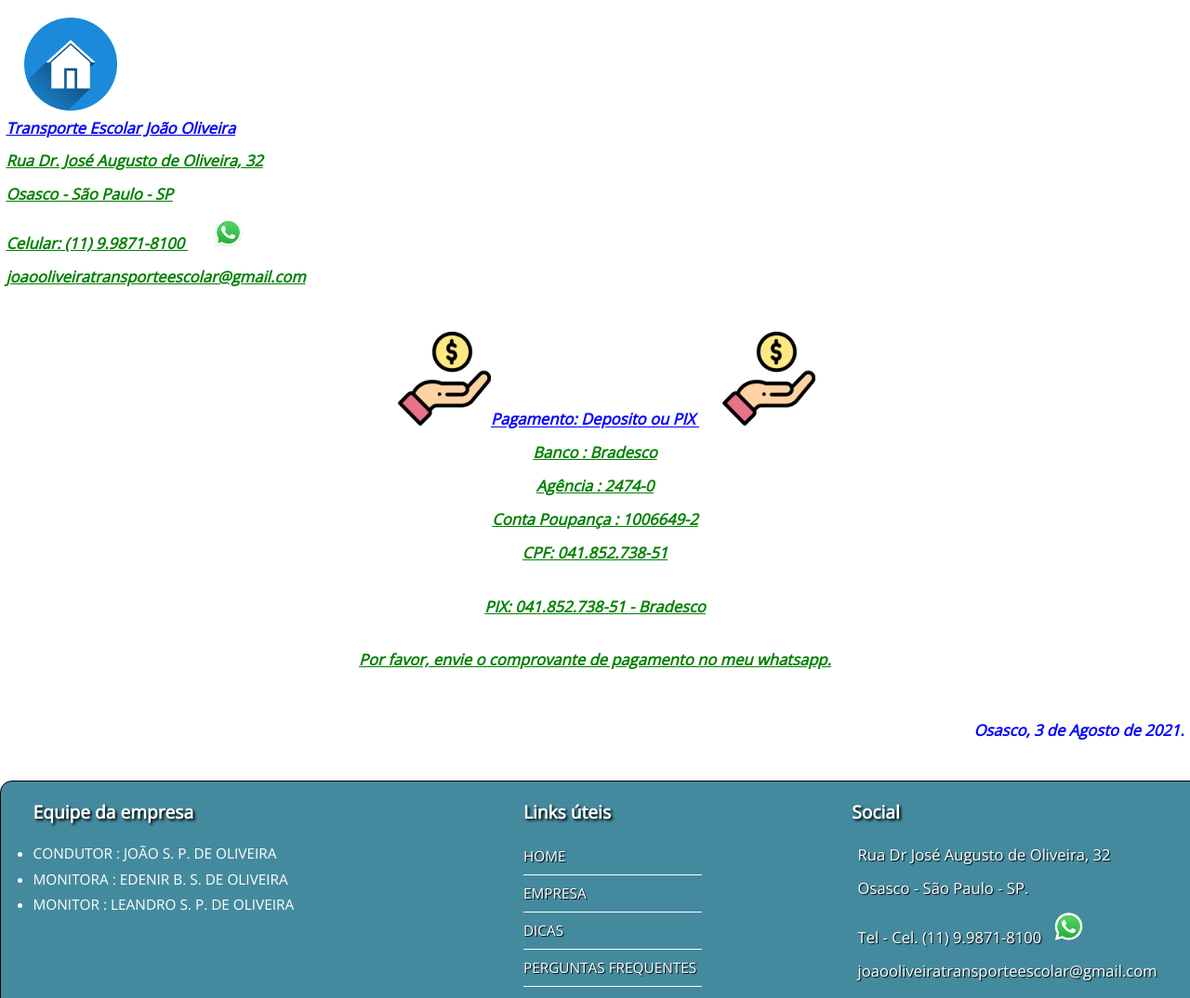
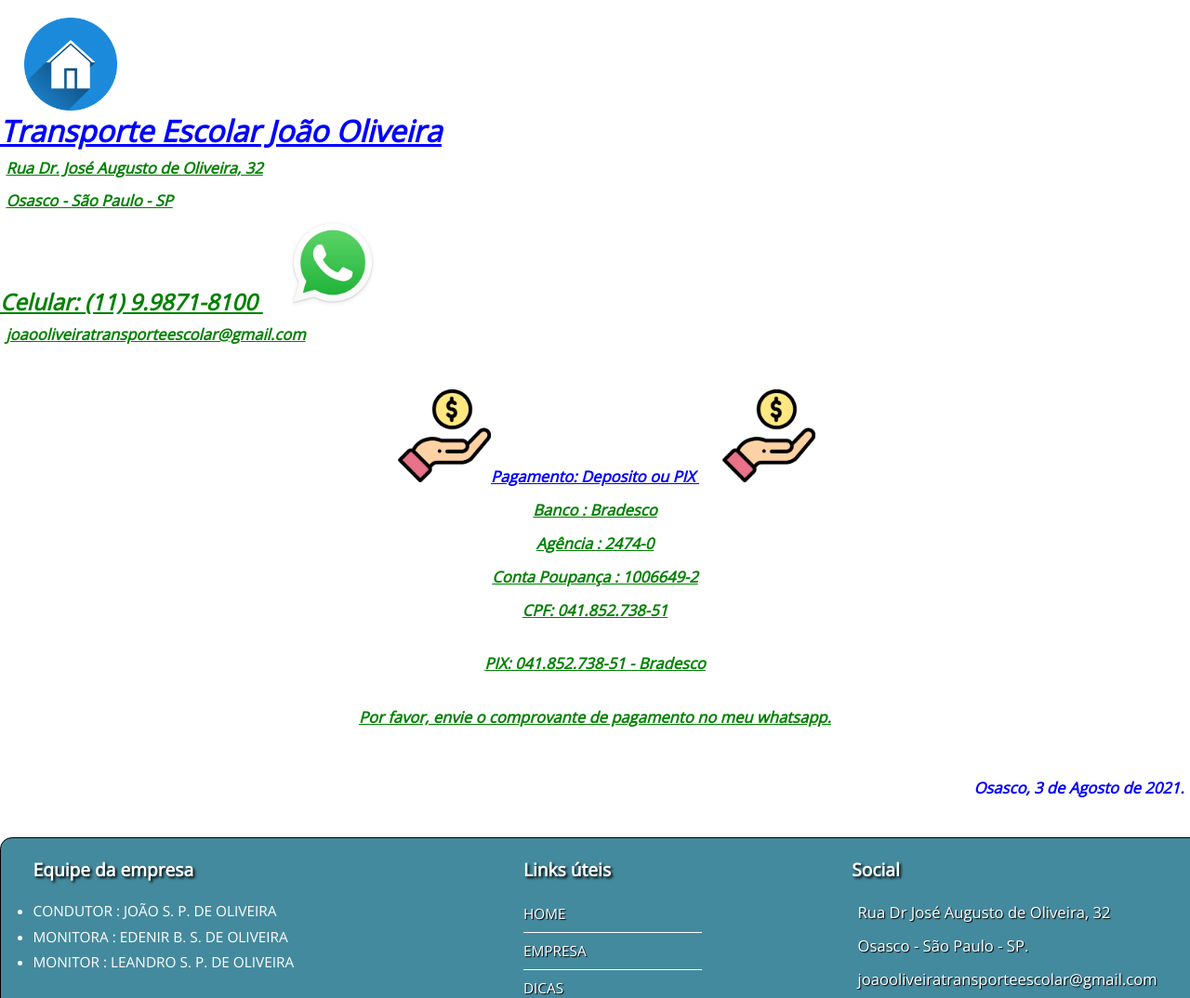
Before and after one commit to OMIYA2019/Joao-Oliveira, a plain HTML site: page contato.html in a window 1280 px wide. Shown: the top 1074 px of the page at 93% size. Drawn offline with nearby package versions, Linux system fonts and the light colour scheme.

Commit message:
corrigi arquivo contato

```diff
--- a/contato.html
+++ b/contato.html
@@ -16,7 +16,7 @@
 	<div class="contato">
 <h1 align="left">
 	<i>
-		<font color=blue><u><p> Transporte Escolar João Oliveira</p></u></font>
+		<font color=blue><u> Transporte Escolar João Oliveira</u></font>
 	</i>
 </h1>
 
@@ -34,7 +34,7 @@
 <ul>
 	<h2 align="left">
 		<i>
-	<li><font color=green><u><p> Celular: (11) 9.9871-8100 <img src="whatsapp.png"/></p></u></font></li>
+	<li><font color=green><u> Celular: (11) 9.9871-8100 <img src="whatsapp.png"/></u></font></li>
 		</i>
 	</h2>
 </ul>
@@ -132,8 +132,8 @@
 						<ul class="social">
 							<li><p>Rua Dr José Augusto de Oliveira, 32</p></li>
 							<li><p>Osasco - São Paulo - SP.</p></li>
+							<li><p>joaooliveiratransporteescolar@gmail.com</p></li>
 							<li><p> Tel - Cel. (11) 9.9871-8100 <img src="whatsapp.png"/></p></li>
-							<li><p>joaooliveiratransporteescolar@gmail.com</p></li>
 						</ul>
 					</div>
 
```
